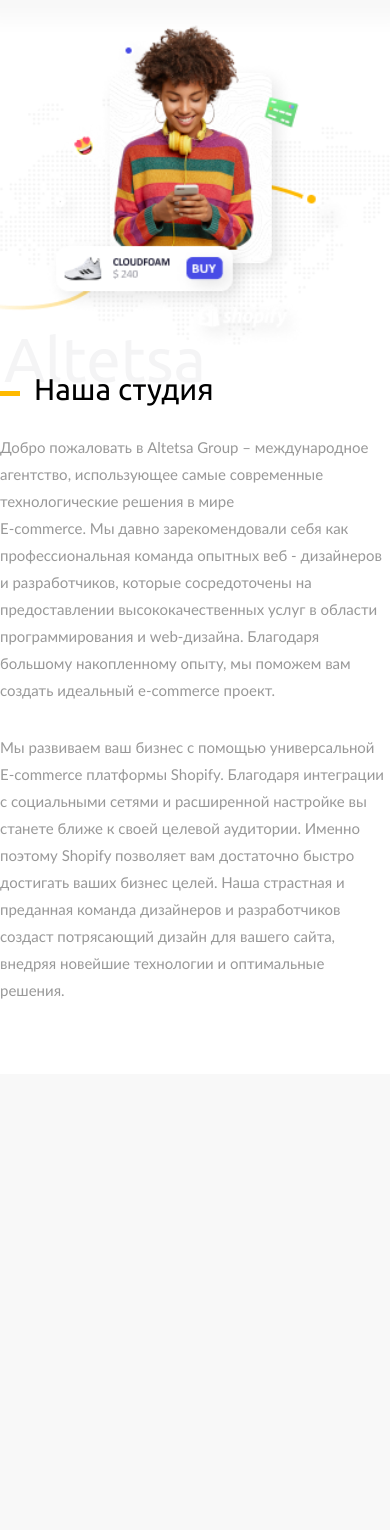
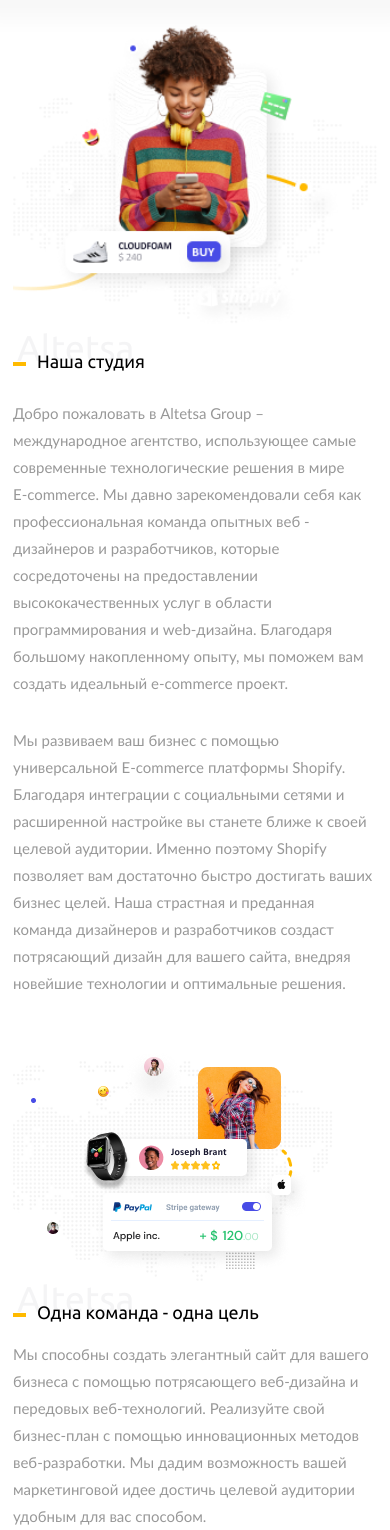
Before and after one commit to YurySm/alt2, a PHP site: page /template/about.html in a window 390 px wide. Shown: the part 50-1580 px from the top of the page. Before the commit the page ends 1049 px from the top, so only its background shows below. Run offline with PHP 8.4, Linux system fonts and the light colour scheme; style sheets or scripts are compiled from the project's sources.

Commit message:
about page adaptive

```diff
--- a/src/sass/blocks/_header.scss
+++ b/src/sass/blocks/_header.scss
@@ -14,9 +14,6 @@
         border: none;
         background-color: transparent;
         margin-right: 105px;
-        svg.mob {
-            display: none;
-        }
     }
     &__close {
         display: none;
@@ -24,6 +21,10 @@
         background-color: transparent;
         margin-right: 105px;
         padding-right: 11px;
+        z-index: 100;
+        & > picture {
+            width: 15px;
+        }
     }
     &__menu {
         display: none;
--- a/src/sass/blocks/_media.scss
+++ b/src/sass/blocks/_media.scss
@@ -5,13 +5,6 @@
         height: 50px;
         &__humburger {
             margin-right: 0;
-            svg.mob {
-                display: inline;
-            }
-            svg.desk {
-                display: none;
-            }
-
         }
         &__logo {
             position: absolute;
@@ -64,7 +57,8 @@
                     padding-top: 20px;
                     & > span {
                         position: absolute;
-                        right: 27px;
+                        right: 9%;
+                        // right: 27px;
                         top: 50%;
                         transform: translateY(-50%);
                     }
@@ -75,6 +69,7 @@
     }
 
     .hero {
+        width: 100%;
         .section-number {
             display: none;
         }
@@ -85,10 +80,8 @@
             display: none;
         }
         &__bg {
-            left: unset;
-            right: -20px;
-            top: 130px;
-            width: 100%;
+            width: 700px;
+            left: calc(50% - 350px);
         }
         &__wrapper {
             width: 283px;
@@ -110,9 +103,30 @@
             }
         }
     }
+    .contacts {
+        &__title {
+            font-size: 18px;
+            line-height: 100%;
+            padding-left: 24px;
+            &::before {
+                width: 13px;
+                height: 4px;
+            }
+        }
+        &__form{
+            &-wrapp {
+                &-title {
+                    top: -5px;
+                    font-weight: 300;
+                    font-size: 36px;
+                    line-height: 130%;
+                }
+            }
+        }
+    }
 
     .about {
-        padding-top: 67px;
+        padding: 67px 13px 0;
         max-width: 100%;
         .title-group {
             display: none;
@@ -127,5 +141,33 @@
                 display: inline;
             }
         }
+        .strategy {
+            display: none;
+        }
+        .team {
+            margin-top: 50px;
+            &__wrapper {
+                flex-direction: column;
+                margin-top: 0;
+            }
+            &__text {
+                &-wrapper {
+                    margin-left: 0;
+                    & > .services__items {
+                        display: none;
+                    }
+                }
+            }
+            &__img {
+                margin: 0;
+                width: 100%;
+                height: 100%;
+                min-height: unset;
+            }
+            &__descr {
+                margin-top: 20px;
+            }
+        }
     }
+
 }
--- a/src/template/about.html
+++ b/src/template/about.html
@@ -99,7 +99,7 @@
         </div>
 
 
-        <!-- <div class="strategy">
+        <div class="strategy">
             <div class="contacts__form-wrapp about__text-wrapper wow animate__animated animate__fadeInUp">
                 <div class="contacts__form-wrapp-title">Altetsa</div>
                 <h2 class="contacts__title">
@@ -131,11 +131,16 @@
                     </p>
                 </div>
             </div>
-        </div> -->
+        </div>
 
-        <!-- <div class="team">
+        <div class="team">
             <div class="contacts__wrapper team__wrapper">
-                <img src="../img/about/team-img.png" alt="" class="contacts__img team__img wow animate__animated animate__fadeInBottomLeft">
+                <picture class="contacts__img team__img">
+                    <source media="(min-width: 541px)" srcset="../img/about/team-img.png">
+                    <source media="(max-width: 540px)" srcset="../img/about/team-bg-mob.png">
+                    <img src="../img/about/team-img.png" alt="" >
+                </picture>
+                <!-- <img src="../img/about/team-img.png" alt="" class="contacts__img team__img wow animate__animated animate__fadeInBottomLeft"> -->
                 <div class="contacts__form-wrapp team__text-wrapper wow animate__animated animate__fadeInBottomRight">
                     <div class="contacts__form-wrapp-title team__wrapp-title">Altetsa</div>
                     <h2 class="contacts__title">
@@ -166,7 +171,7 @@
                     </ul>
                 </div>
             </div>
-        </div> -->
+        </div>
 
             <!-- <img src="../img/about/circli-lt.png" alt="circle" class="circle">
             <img src="../img/about/about-top.png" alt="background" class="bg-top">
```
Also changed, not shown: dist/index.html (+12 -26 lines), dist/template/about.html (+10 -5 lines), src/index.html (+12 -26 lines), dist/css/style.min.css, dist/icons/close-mob.svg (added), dist/icons/humb-mob.svg (added), dist/img/about/team-bg-mob.png (added), src/icons/close-mob.svg (added), src/icons/humb-mob.svg (added), src/img/about/team-bg-mob.png (added).
